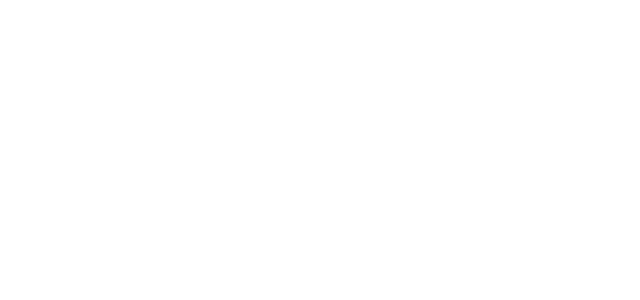
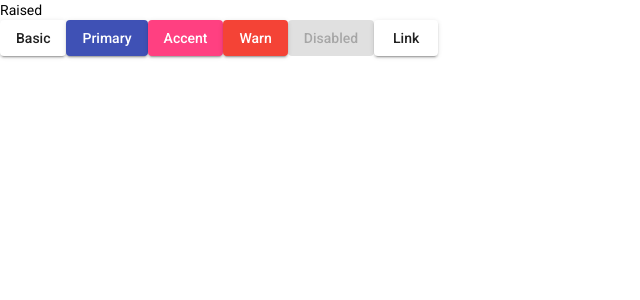
Before and after one commit to Pranay-Tej/angular-forms, an Angular app: page / in a window 1280 px wide. Shown: the top 300 px of the page, without its empty margins (0-640 px from the left). Built offline with nearby package versions, Linux system fonts and the light colour scheme.

Commit message:
create and import material-module

```diff
--- a/src/app/app.component.html
+++ b/src/app/app.component.html
@@ -1 +1,13 @@
+<section>
+  <div class="example-label">Raised</div>
+  <div class="example-button-row">
+    <button mat-raised-button>Basic</button>
+    <button mat-raised-button color="primary">Primary</button>
+    <button mat-raised-button color="accent">Accent</button>
+    <button mat-raised-button color="warn">Warn</button>
+    <button mat-raised-button disabled>Disabled</button>
+    <a mat-raised-button href="https://www.google.com/" target="_blank">Link</a>
+  </div>
+</section>
+
 <router-outlet></router-outlet>
--- a/src/app/app.module.ts
+++ b/src/app/app.module.ts
@@ -4,6 +4,7 @@ import { NgModule } from '@angular/core';
 import { AppRoutingModule } from './app-routing.module';
 import { AppComponent } from './app.component';
 import { BrowserAnimationsModule } from '@angular/platform-browser/animations';
+import { MaterialModule } from './material/material.module';
 
 @NgModule({
   declarations: [
@@ -12,7 +13,8 @@ import { BrowserAnimationsModule } from '@angular/platform-browser/animations';
   imports: [
     BrowserModule,
     AppRoutingModule,
-    BrowserAnimationsModule
+    BrowserAnimationsModule,
+    MaterialModule
   ],
   providers: [],
   bootstrap: [AppComponent]
```
Also changed, not shown: src/app/material/material.module.ts (added, +50 -0 lines).
